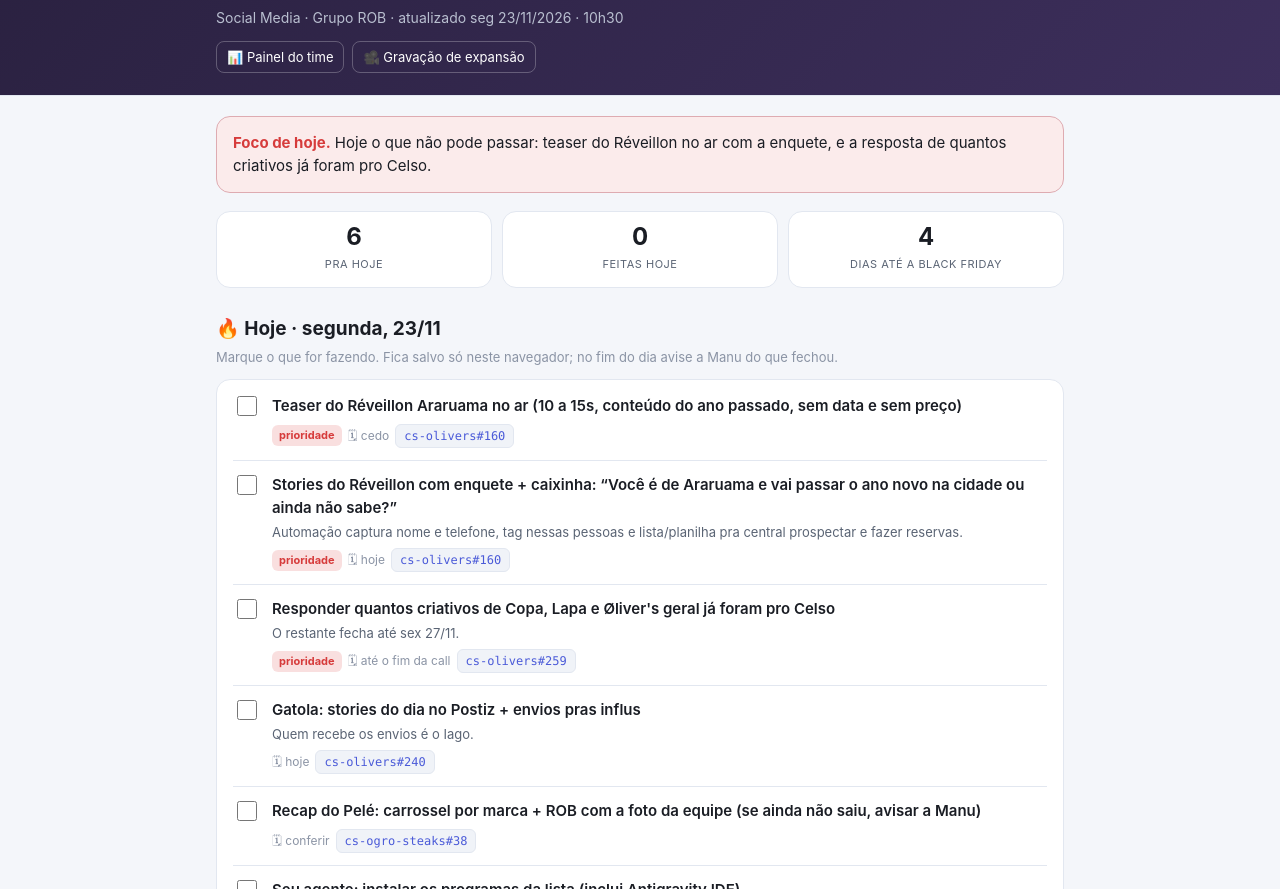
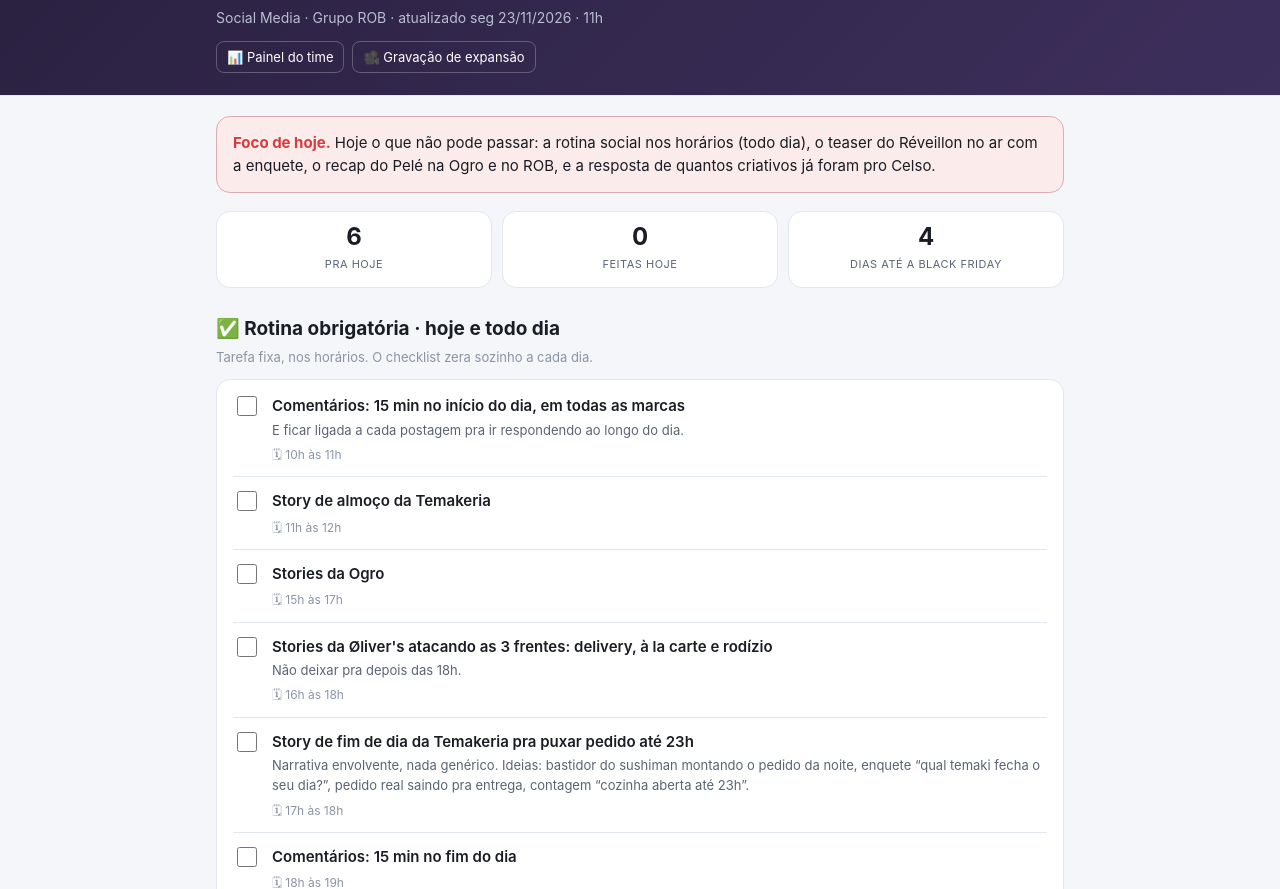
Before and after one commit to dev-seven7/daily-luiza-theo, a plain HTML site: page index.html in a window 1280 px wide. Shown: the part 63-952 px from the top of the page. Drawn offline with Linux system fonts and the light colour scheme.

Commit message:
Rotina social obrigatória, recap Pelé e iFood 27-28/11
Co-Authored-By: Claude Opus 5.5 <noreply@anthropic.com>

```diff
--- a/index.html
+++ b/index.html
@@ -73,6 +73,11 @@
     <div class="kpi"><b id="k2">0</b><span>feitas hoje</span></div>
     <div class="kpi"><b id="k3">0</b><span>dias até a Black Friday</span></div>
   </div>
+  <section id="secRotina" hidden>
+    <h2>✅ Rotina obrigatória · hoje e todo dia</h2>
+    <p class="nota">Tarefa fixa, nos horários. O checklist zera sozinho a cada dia.</p>
+    <div class="lista" id="rotina"></div>
+  </section>
   <section>
     <h2>🔥 Hoje · segunda, 23/11</h2>
     <p class="nota">Marque o que for fazendo. Fica salvo só neste navegador; no fim do dia avise a Manu do que fechou.</p>
@@ -101,7 +106,65 @@ const DADOS = {
  "nome": "Luiza",
  "emoji": "📱",
  "papel": "Social Media · Grupo ROB",
- "foco": "Hoje o que não pode passar: teaser do Réveillon no ar com a enquete, e a resposta de quantos criativos já foram pro Celso.",
+ "foco": "Hoje o que não pode passar: a rotina social nos horários (todo dia), o teaser do Réveillon no ar com a enquete, o recap do Pelé na Ogro e no ROB, e a resposta de quantos criativos já foram pro Celso.",
+ "rotina": [
+  {
+   "t": "Comentários: 15 min no início do dia, em todas as marcas",
+   "w": "10h às 11h",
+   "c": "",
+   "u": "",
+   "n": "E ficar ligada a cada postagem pra ir respondendo ao longo do dia.",
+   "p": false
+  },
+  {
+   "t": "Story de almoço da Temakeria",
+   "w": "11h às 12h",
+   "c": "",
+   "u": "",
+   "n": "",
+   "p": false
+  },
+  {
+   "t": "Stories da Ogro",
+   "w": "15h às 17h",
+   "c": "",
+   "u": "",
+   "n": "",
+   "p": false
+  },
+  {
+   "t": "Stories da Øliver's atacando as 3 frentes: delivery, à la carte e rodízio",
+   "w": "16h às 18h",
+   "c": "",
+   "u": "",
+   "n": "Não deixar pra depois das 18h.",
+   "p": false
+  },
+  {
+   "t": "Story de fim de dia da Temakeria pra puxar pedido até 23h",
+   "w": "17h às 18h",
+   "c": "",
+   "u": "",
+   "n": "Narrativa envolvente, nada genérico. Ideias: bastidor do sushiman montando o pedido da noite, enquete “qual temaki fecha o seu dia?”, pedido real saindo pra entrega, contagem “cozinha aberta até 23h”.",
+   "p": false
+  },
+  {
+   "t": "Comentários: 15 min no fim do dia",
+   "w": "18h às 19h",
+   "c": "",
+   "u": "",
+   "n": "",
+   "p": false
+  },
+  {
+   "t": "Pesquisa de trends da semana: 30 min no início ou no fim do dia",
+   "w": "30 min",
+   "c": "",
+   "u": "",
+   "n": "Ver o que dá pra adaptar pras marcas e postar AINDA na mesma semana.",
+   "p": false
+  }
+ ],
  "hoje": [
   {
    "t": "Teaser do Réveillon Araruama no ar (10 a 15s, conteúdo do ano passado, sem data e sem preço)",
@@ -136,12 +199,12 @@ const DADOS = {
    "p": false
   },
   {
-   "t": "Recap do Pelé: carrossel por marca + ROB com a foto da equipe (se ainda não saiu, avisar a Manu)",
-   "w": "conferir",
+   "t": "Recap do Pelé na Ogro e no Grupo ROB (só entrou na Øliver's): selecionar fotos boas",
+   "w": "hoje",
    "c": "cs-ogro-steaks#38",
    "u": "https://github.com/dev-seven7/cs-ogro-steaks/issues/38",
-   "n": "",
-   "p": false
+   "n": "Carrossel com as melhores fotos da corrida; no ROB, com a foto da equipe.",
+   "p": true
   },
   {
    "t": "Seu agente: instalar os programas da lista (inclui Antigravity IDE)",
@@ -191,11 +254,20 @@ const DADOS = {
    "Sex 27/11",
    [
     "Black Friday oficial (sexta é só BF, sem Gatola)",
+    "Campanha iFood no ar (27 e 28/11)",
     "Restante dos criativos Ghost entregue"
    ]
   ]
  ],
  "semana": [
+  {
+   "t": "Campanha iFood (Banner Home + Vídeo Ads, 3 marcas): só sex 27 e sáb 28/11",
+   "w": "27 e 28/11",
+   "c": "cs-rob-food#118",
+   "u": "https://github.com/dev-seven7/cs-rob-food/issues/118",
+   "n": "Não entramos na Black Week do iFood (23 a 26/11). Posts sobre a ação só a partir de sexta.",
+   "p": false
+  },
   {
    "t": "Black Friday do cardápio próprio: stories e criativos nas 3 marcas (Øliver's, Temakeria e Ogro)",
    "w": "aquecimento 25 e 26 · oficial sex 27/11",
@@ -273,15 +345,15 @@ const DADOS = {
  ],
  "id": "luiza",
  "painel": "https://dev-seven7.github.io/time-marketing-rob/",
- "atualizado": "seg 23/11/2026 · 10h30"
+ "atualizado": "seg 23/11/2026 · 11h"
 };
 const esc=s=>String(s==null?'':s).replace(/[&<>"]/g,c=>({'&':'&amp;','<':'&lt;','>':'&gt;','"':'&quot;'}[c]));
 const KEY='daily-'+DADOS.id+'-2311';
 let st={}; try{st=JSON.parse(localStorage.getItem(KEY)||'{}')}catch(e){st={}}
 const save=()=>{try{localStorage.setItem(KEY,JSON.stringify(st))}catch(e){}};
 const linkify=s=>esc(s).replace(/(https:\/\/[^\s]+)/g,'<a class="ref" href="$1" target="_blank" rel="noopener">abrir link</a>');
-function lista(id,arr,check){
-  const el=document.getElementById(id);
+function lista(id,arr,check,elId){
+  const el=document.getElementById(elId||id);
   el.innerHTML=arr.map((o,ix)=>{
     const k=id+ix, done=!!st[k];
     return `<div class="item${done?' done':''}">${check?`<input type="checkbox" data-k="${k}"${done?' checked':''} aria-label="feito">`:''}
@@ -300,7 +372,9 @@ document.getElementById('sub').textContent=DADOS.papel+' · atualizado '+DADOS.a
 document.getElementById('links').innerHTML=`<a href="${esc(DADOS.painel)}" target="_blank" rel="noopener">📊 Painel do time</a><a href="https://dev-seven7.github.io/direcionamento-expansao-olivers/" target="_blank" rel="noopener">🎥 Gravação de expansão</a>`;
 document.getElementById('foco').innerHTML='<b>Foco de hoje.</b> '+esc(DADOS.foco);
 const semana=[...DADOS.semana].sort((a,b)=>(b.p?1:0)-(a.p?1:0));
-lista('hoje',DADOS.hoje,true); lista('semana',semana,true); lista('continuo',DADOS.continuo,false);
+if(DADOS.rotina){document.getElementById('secRotina').hidden=false;const dk=new Date().toISOString().slice(0,10);
+  const r=DADOS.rotina; lista('rotina'+dk,r,true,'rotina');}
+lista('hoje',DADOS.hoje,true);lista('semana',semana,true); lista('continuo',DADOS.continuo,false);
 const hojeTxt='Seg 23/11';
 document.getElementById('dias').innerHTML=DADOS.dias.map(([d,its])=>`<div class="dia${d===hojeTxt?' hoje':''}"><h3>${esc(d)}${d===hojeTxt?' · hoje':''}</h3><ul>${its.map(x=>`<li>${esc(x)}</li>`).join('')}</ul></div>`).join('');
 document.getElementById('foot').textContent='Daily montada pelo THEO com a Manu · dúvidas, chama a Manu';
```
